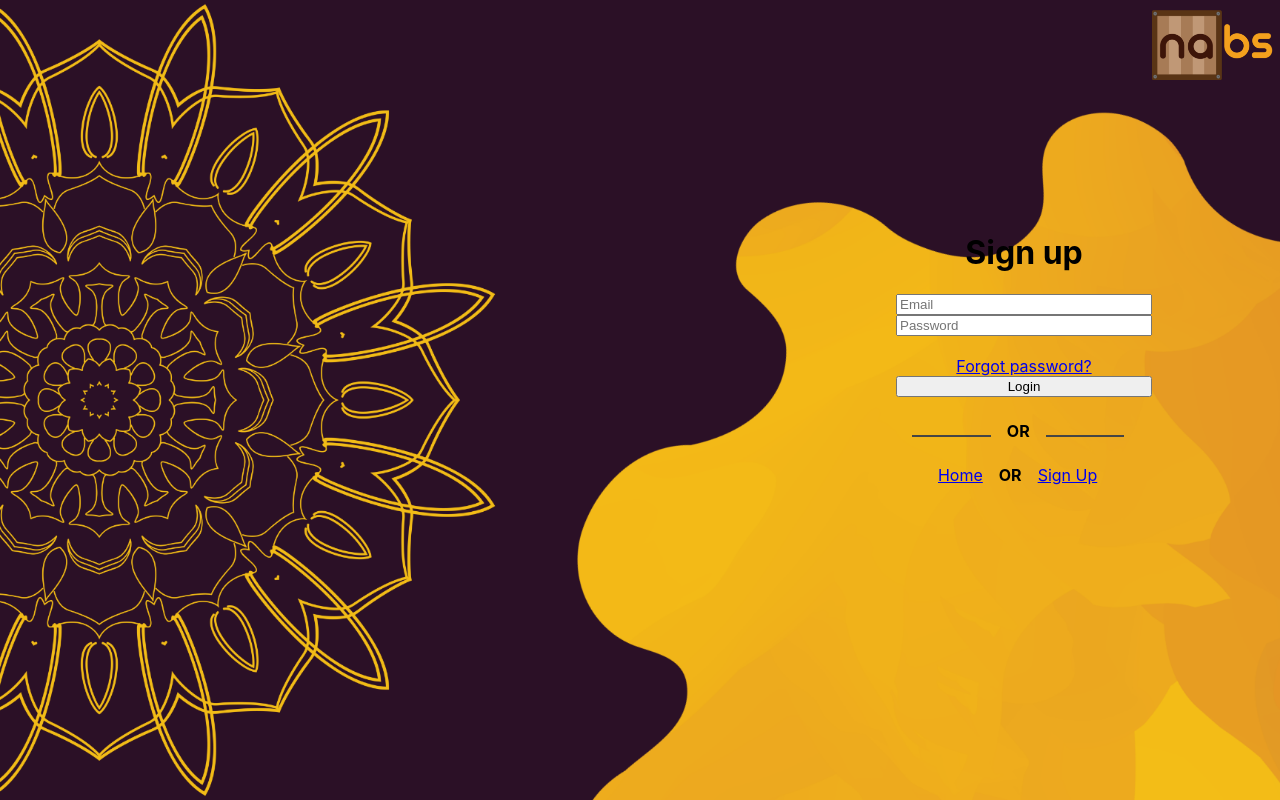
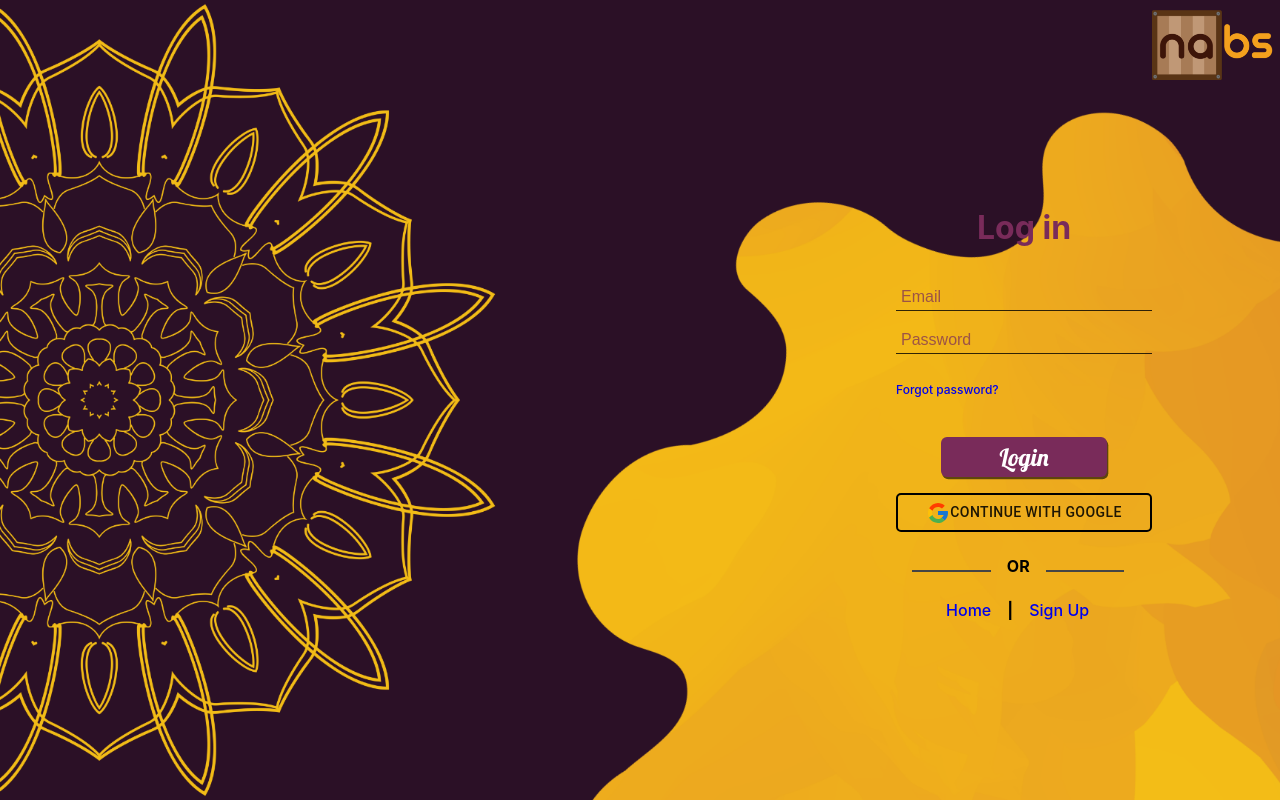
Before and after one commit to iamuv2000/nabs-react, a React (Create React App) app: page /login in a window 1280 px wide. Built offline with nearby package versions, Linux system fonts and the light colour scheme.

Commit message:
Integrated final login page

```diff
--- a/src/Pages/LandingPage/LandingPage.css
+++ b/src/Pages/LandingPage/LandingPage.css
@@ -7,7 +7,10 @@
     width: 100vw;
 }
 
-
+a{
+    text-decoration: none;
+    font-weight: 500;
+}
 button{
     cursor: pointer;
 }
--- a/src/Pages/LoginPage/LoginPage.css
+++ b/src/Pages/LoginPage/LoginPage.css
@@ -15,7 +15,7 @@
 #login_page_content{
     max-width: 20vw;
     margin-left: 70%;
-    margin-top: 10%;
+    margin-top: 8%;
 
 }
 
--- a/src/Pages/LoginPage/LoginPage.js
+++ b/src/Pages/LoginPage/LoginPage.js
@@ -1,6 +1,9 @@
 import React from 'react';
 import './LoginPage.css';
 import NABS from '../../assets/nabs.png';
+import { Button } from '@material-ui/core';
+import googleIcon from '../../assets/icons8-google.svg';
+
 
 class Signup extends React.Component{
     render(){
@@ -11,12 +14,20 @@ class Signup extends React.Component{
                 </div>
                 <div id="login_page_content">
                     <div id="login_page_form">
-                        <h1>Sign up</h1>
-                        <input type = "email" placeholder="Email"/>
-                        <input type = "password" placeholder="Password"/>
+                        <h1 id="signup_heading">Log in</h1>
+                        <input type = "email" placeholder="Email" className="signup_input"/>
+                        <input type = "password" placeholder="Password" className="signup_input"/>
                         <br />
-                        <a href="#">Forgot password?</a>
-                        <button>Login</button>
+                        <div id="signup_forgot_password_container">
+                            <a href="#" id="signup_forgot_password">Forgot password?</a>
+                        </div>
+                        <br />
+                        <br />
+                        <button id="signup_page_signup_button">Login</button>
+                        <Button variant="outlined" className="googleButton" style={{borderWidth:2, borderColor:"black", borderRadius:5}}>
+                            <img src={googleIcon} alt="gicon" className="gicon" height="24" width="24"/>
+                            Continue with Google
+                        </Button>
                         <div id="auth_or">
                             <hr class="line"></hr>
                             <strong>OR</strong>
@@ -24,7 +35,7 @@ class Signup extends React.Component{
                         </div>
                         <div id="auth_options_container">
                             <a href="/" className="auth_options">Home</a>
-                            <strong>OR</strong>
+                            <strong>|</strong>
                             <a href="/signup" className="auth_options">Sign Up</a>
                     </div>
                     </div>
```
